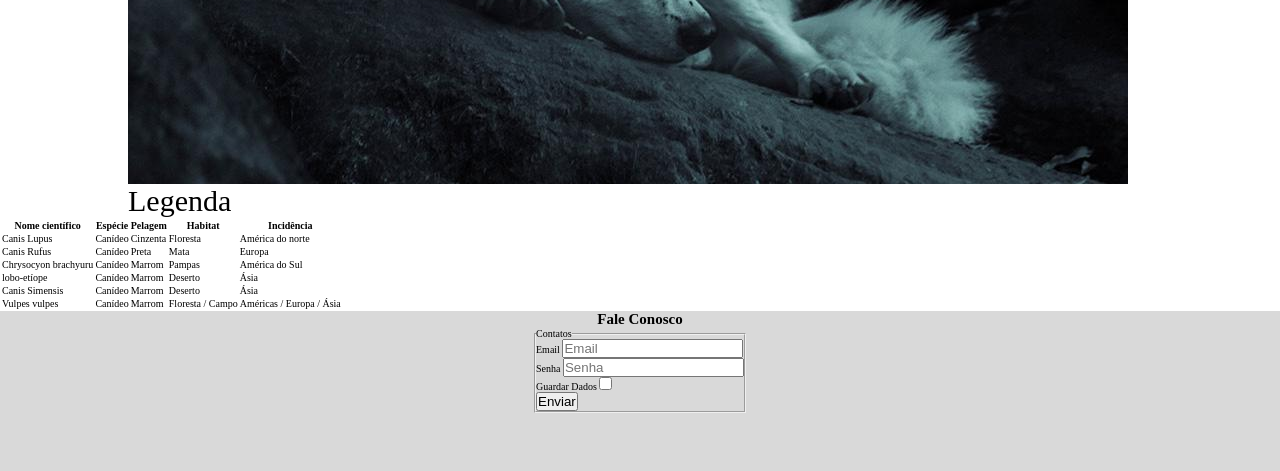
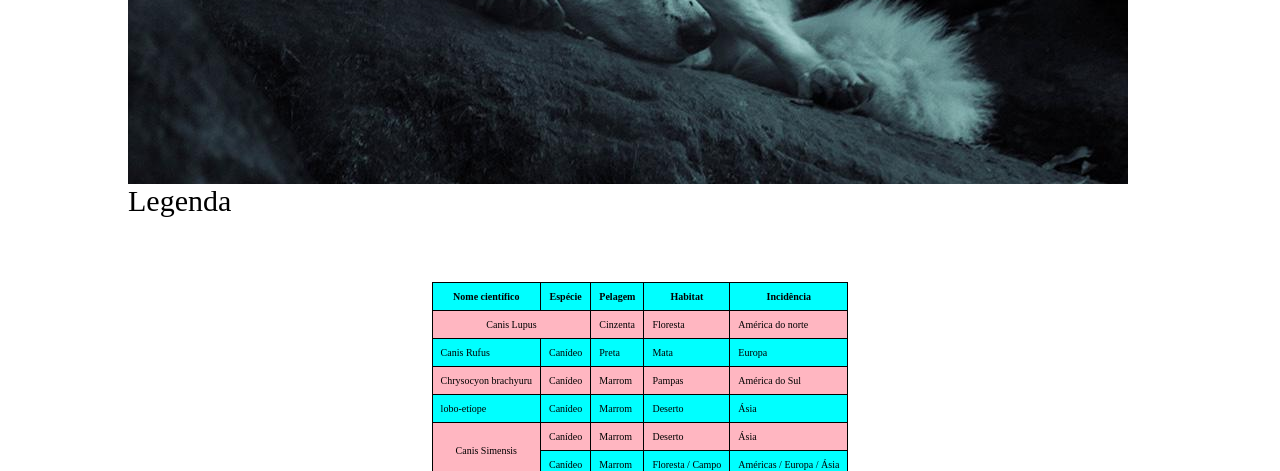
Before and after one commit to 1TDSPL-2023/rm98082, a plain HTML site: page info.html in a window 1280 px wide. Shown: the part 858-1329 px from the top of the page. Drawn offline with Linux system fonts and the light colour scheme.

Commit message:
tabela estilizada

```diff
--- a/css/estilo.css
+++ b/css/estilo.css
@@ -20,3 +20,29 @@
 .conteudo p{
     font-size: 3rem;
 }
+
+
+table{
+    border-collapse: collapse ;
+    margin: 5% auto;
+}
+
+td,th{
+    border: 1px solid;
+    padding: 8px;
+}
+
+tr:nth-child(even){
+    background-color: lightpink;
+}
+tr:nth-child(odd){
+    background-color: aqua;
+}
+
+tr:hover{
+    background-color: lightgreen;
+}
+
+td[colspan], [rowspan]{
+    text-align: center;
+}
--- a/info.html
+++ b/info.html
@@ -44,8 +44,8 @@
             <th>Incidência</th>
         </tr>
         <tr>
-            <td>Canis Lupus</td>
-            <td>Canídeo</td>
+            <td colspan="2">Canis Lupus</td>
+            <!--<td>Canídeo</td>-->
             <td>Cinzenta</td>
             <td>Floresta</td>
             <td>América do norte</td>
@@ -72,14 +72,14 @@
             <td>Ásia</td>
         </tr>
         <tr>
-            <td>Canis Simensis</td>
+            <td rowspan="2">Canis Simensis</td>
             <td>Canídeo</td>
             <td>Marrom</td>
             <td>Deserto</td>
             <td>Ásia</td>
         </tr>
         <tr>
-            <td>Vulpes vulpes</td>
+            <!--<td>Vulpes vulpes</td>-->
             <td>Canídeo</td>
             <td>Marrom</td>
             <td>Floresta / Campo</td>
```
